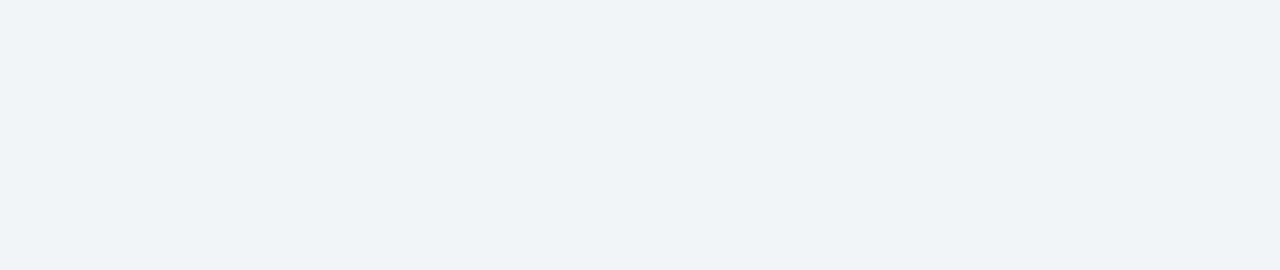
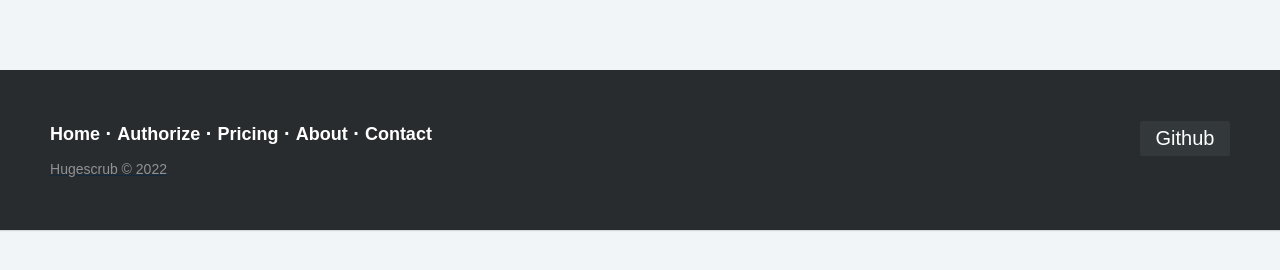
Before and after one commit to hugescrub/cafe, a React (Create React App) app in the folder client/: page / in a window 1280 px wide. Shown: the part 398-668 px from the top of the page. Built offline with nearby package versions, Linux system fonts and the light colour scheme; no server answers.

Commit message:
Dependencies cleanup, added app footer

```diff
--- a/client/package.json
+++ b/client/package.json
@@ -15,7 +15,6 @@
     "react-dnd": "^14.0.2",
     "react-dnd-html5-backend": "^14.0.0",
     "react-dom": "^17.0.2",
-    "react-icons": "^4.2.0",
     "react-router": "^6.3.0",
     "react-router-dom": "^6.3.0",
     "react-scripts": "4.0.3",
--- a/client/src/App.js
+++ b/client/src/App.js
@@ -14,12 +14,27 @@ export default function App() {
           <h2>Menu List</h2>
           <div className="underline"></div>
         </div>
-        <Categories
-          categories={categories}
-          activeCategory={activeCategory}
-        />
+        <Categories categories={categories} activeCategory={activeCategory} />
         <Main />
       </section>
+      <footer-section class="footer-distributed">
+        <div class="footer-right">
+          <a href="https://github.com/hugescrub">Github</a>
+        </div>
+
+        <div class="footer-left">
+          <p class="footer-links">
+            <a class="link-1" href="/">
+              Home
+            </a>
+            <a href="/login">Authorize</a>
+            <a href="#">Pricing</a>
+            <a href="#">About</a>
+            <a href="#">Contact</a>
+          </p>
+          <p>Hugescrub &copy; 2022</p>
+        </div>
+      </footer-section>
     </main>
   );
 }
--- a/client/src/components/MenuList.js
+++ b/client/src/components/MenuList.js
@@ -1,5 +1,5 @@
 import React, { useState, useEffect } from "react";
-import Modal from "../modal/Modal";
+import Modal from "./modal/Modal";
 
 export default function MenuList({ type }) {
   const ACTIVE_FLAG = "/true";
--- a/client/src/index.css
+++ b/client/src/index.css
@@ -133,6 +133,91 @@ p::first-letter {
   border-radius: 0.25rem;
 }
 
+footer-section {
+  width: 100%;
+  display: inline-block;
+  background: #ccc;
+  height: 10rem;
+  text-align: center;
+  font-size: 22px;
+  font-weight: 700;
+  text-decoration: underline;
+}
+
+.footer-distributed {
+  background-color: #292c2f;
+  box-shadow: 0 1px 1px 0 rgba(0, 0, 0, 0.12);
+  box-sizing: border-box;
+  width: 100%;
+  text-align: left;
+  font: normal 16px sans-serif;
+  padding: 45px 50px;
+}
+
+.footer-distributed .footer-left p {
+  color: #8f9296;
+  font-size: 14px;
+  margin: 0;
+}
+
+.footer-distributed p.footer-links {
+  font-size: 18px;
+  font-weight: bold;
+  text-transform: capitalize;
+  color: #ffffff;
+  margin: 0 0 10px;
+  padding: 0;
+  transition: ease .25s;
+}
+
+.footer-distributed p.footer-links a {
+  display: inline-block;
+  line-height: 1.8;
+  text-decoration: none;
+  color: inherit;
+  transition: ease .25s;
+}
+
+.footer-distributed .footer-links a:before {
+  content: '\00a0 ·';
+  font-size: 20px;
+  left: 0;
+  color: #fff;
+  display: inline-block;
+  padding-right: 5px;
+}
+
+.footer-distributed .footer-links .link-1:before {
+  content: none;
+}
+
+.footer-distributed .footer-right {
+  float: right;
+  margin-top: 6px;
+  max-width: 180px;
+}
+
+.footer-distributed .footer-right a {
+  display: inline-block;
+  width: 90px;
+  height: 35px;
+  background-color: #33383b;
+  border-radius: 2px;
+  font-size: 20px;
+  color: #ffffff;
+  text-align: center;
+  line-height: 35px;
+  margin-left: 3px;
+  transition:all .25s;
+  text-decoration: none;
+  font: sans-serif;
+}
+
+.footer-distributed p.footer-links a:hover {
+  text-decoration:underline;
+}
+
+
 .item-info header {
   display: flex;
   justify-content: space-between;
```
Also changed, not shown: client/src/components/modal/Modal.css (renamed from client/src/modal/Modal.css), client/src/components/modal/Modal.js (renamed from client/src/modal/Modal.js), 1 other file (tests, documents, lock files or other folders).
